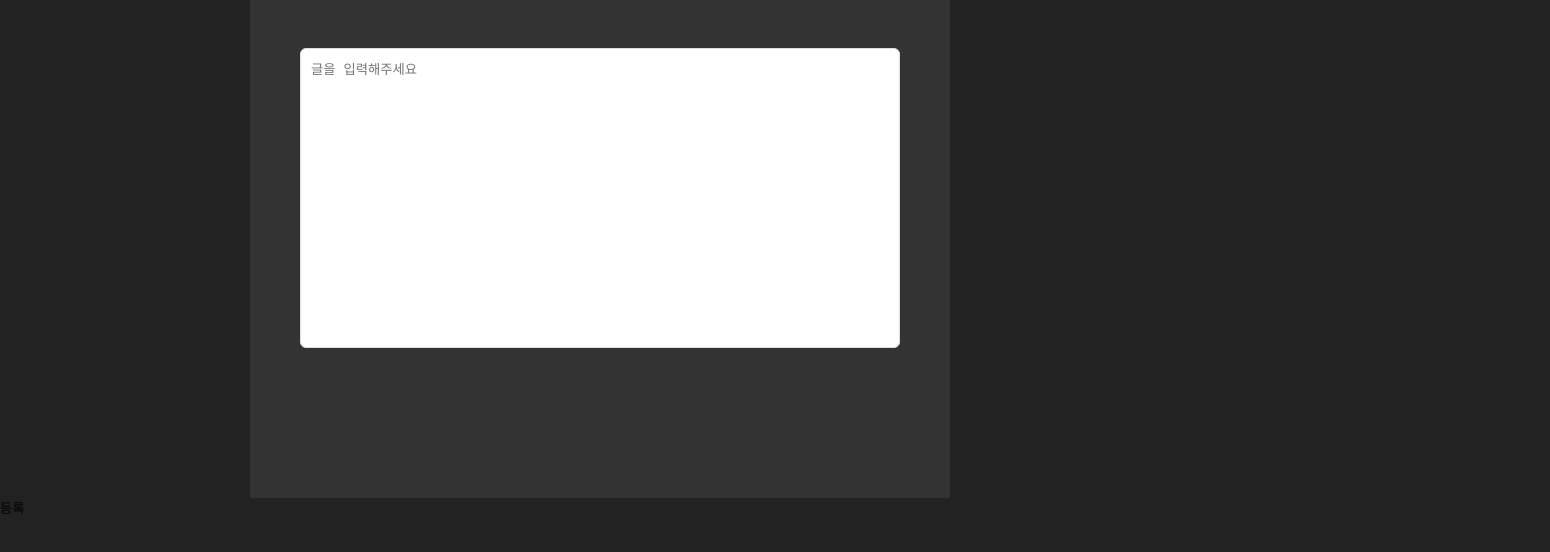
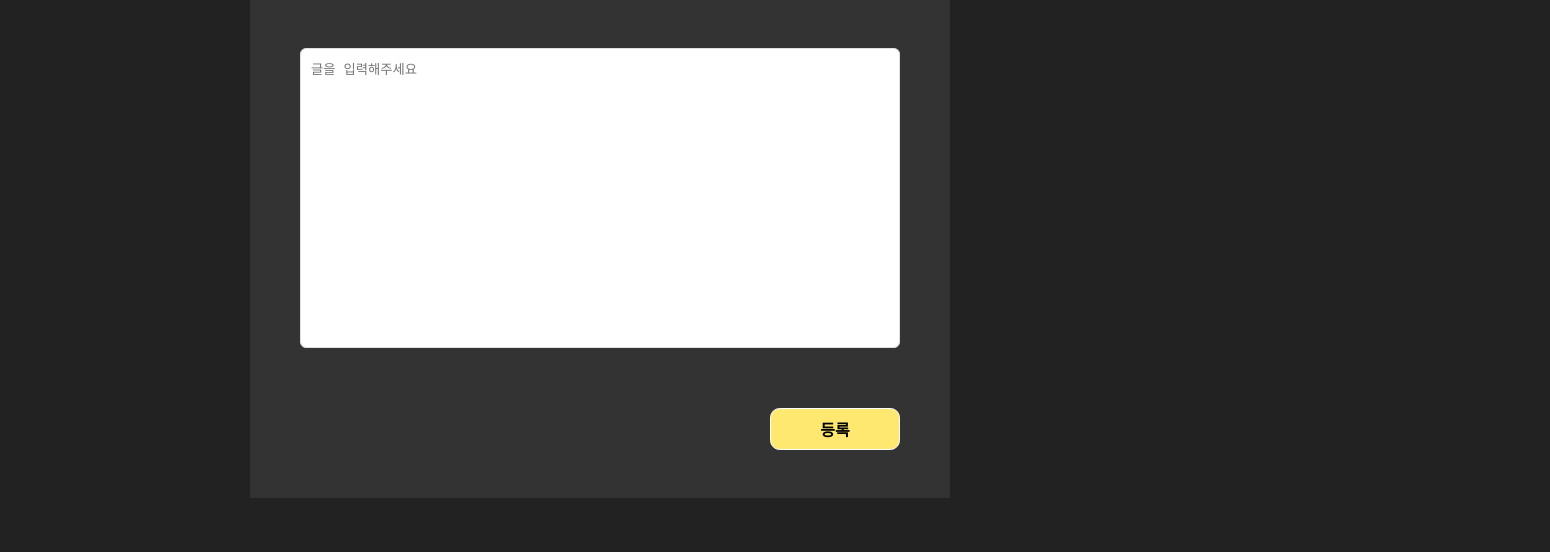
Before and after one commit to wecode-bootcamp-korea/49-2nd-DKDK-frontend, a React app: page /communitypost in a window 1280 px wide. Shown: the part 594-1146 px from the top of the page, 1550 px wide, since content can reach past the window. Built offline with nearby package versions, Linux system fonts and the light colour scheme.

Commit message:
글쓰기페이지 완료

```diff
--- a/src/pages/CommunityPost/CommunityPost.scss
+++ b/src/pages/CommunityPost/CommunityPost.scss
@@ -53,7 +53,27 @@
         resize: none;
       }
     }
-    .registBtn {
+  }
+  .registBtn {
+    position: relative;
+    padding: 0px 0px 20px 510px;
+    transform: translate(260px, -90px);
+    color: #fff;
+
+    .btn {
+      width: 130px;
+      height: 42px;
+      border-radius: 0.6rem;
+      font-size: 16px;
+      font-weight: bold;
+      color: #000;
+      background-color: #ffe86f;
+      border: 1px solid #fff;
+
+      &:hover {
+        color: #fff;
+        background-color: #000;
+      }
     }
   }
 }
```
